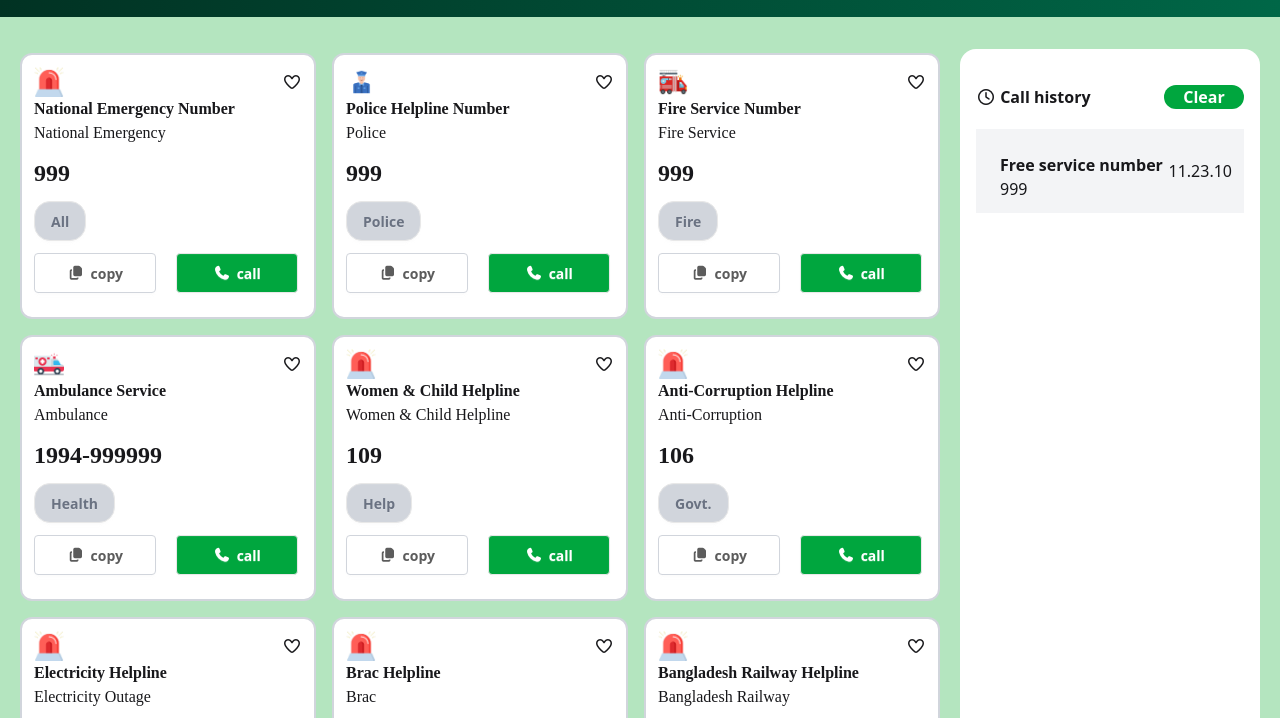
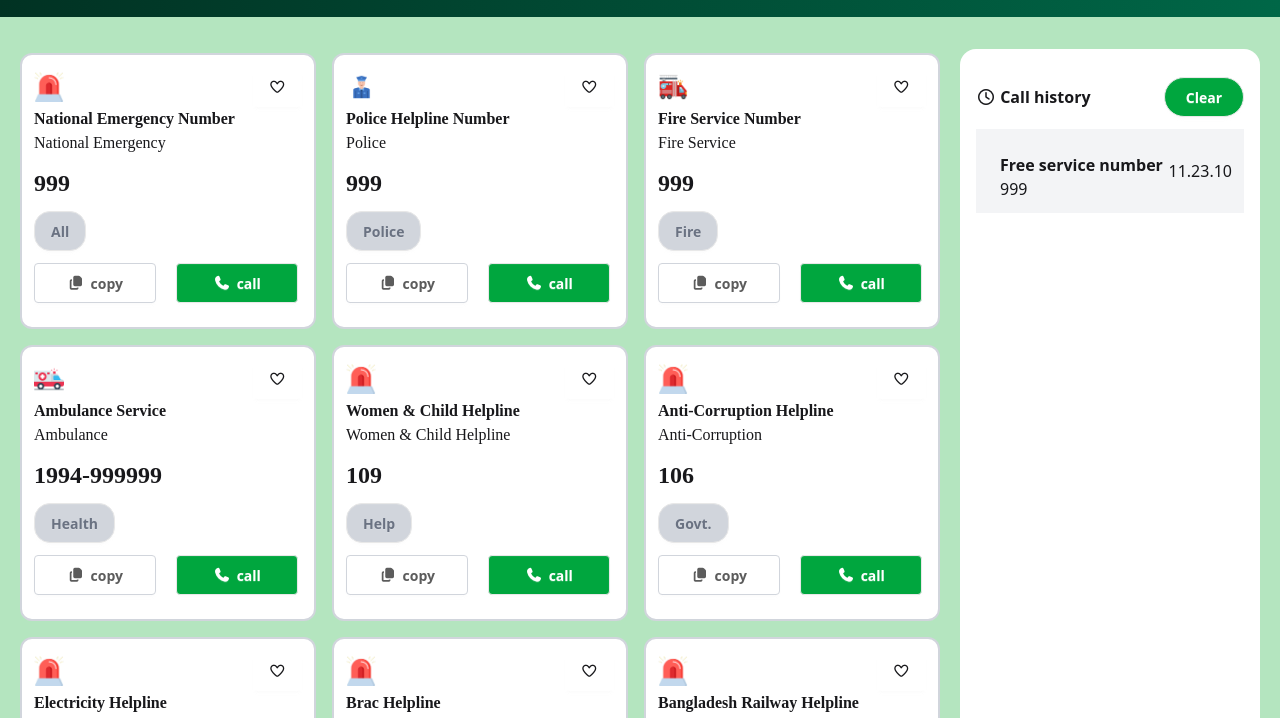
Before and after one commit to rohitroy17-gif/assignment-5, a plain HTML site: page index.html in a window 1280 px wide. Shown: the part 223-941 px from the top of the page. Drawn offline with nearby package versions, Linux system fonts and the light colour scheme.

Commit message:
btn done

```diff
--- a/index.html
+++ b/index.html
@@ -30,7 +30,7 @@
         <div id="add-button" class="  bg-white form-btn border-2 border-gray-300  p-3 rounded-xl">
             <div class="flex justify-between items-center">
                <img class="h-[30px] w-[30px]" src="assets/emergency.png">
-               <span><i class="fa-regular fa-heart"></i></span>
+               <button class="btn bg-white border-none"><i class="fa-regular fa-heart"></i></button>
             </div>
             <p class="font-bold font-[HindMadurai]">National Emergency Number</p>
             <p class="font-[HindMadurai]">National Emergency</p>
@@ -46,7 +46,7 @@
         <div id="add-button" class="  bg-white form-btn border-2 border-gray-300  p-3 rounded-xl">
             <div class="flex justify-between items-center">
                <img class="h-[30px] w-[30px]" src="assets/police.png">
-               <span><i class="fa-regular fa-heart"></i></span>
+               <button class="btn bg-white border-none"><i class="fa-regular fa-heart"></i></button>
             </div>
             <p class="font-bold font-[HindMadurai]">Police Helpline Number</p>
             <p class="font-[HindMadurai]">Police</p>
@@ -62,7 +62,7 @@
         <div id="add-button" class="  bg-white form-btn border-2 border-gray-300  p-3 rounded-xl">
             <div class="flex justify-between items-center">
                <img class="h-[30px] w-[30px]" src="assets/fire-service.png">
-               <span><i class="fa-regular fa-heart"></i></span>
+               <button class="btn bg-white border-none"><i class="fa-regular fa-heart"></i></button>
             </div>
             <p class="font-bold font-[HindMadurai]">Fire Service Number</p>
             <p class="font-[HindMadurai]">Fire Service</p>
@@ -78,7 +78,7 @@
         <div id="add-button" class="  bg-white form-btn border-2 border-gray-300  p-3 rounded-xl">
             <div class="flex justify-between items-center">
                <img class="h-[30px] w-[30px]" src="assets/ambulance.png">
-               <span><i class="fa-regular fa-heart"></i></span>
+               <button class="btn bg-white border-none"><i class="fa-regular fa-heart"></i></button>
             </div>
             <p class="font-bold font-[HindMadurai]">Ambulance Service</p>
             <p class="font-[HindMadurai]">Ambulance</p>
@@ -94,7 +94,7 @@
         <div id="add-button" class="  bg-white form-btn border-2 border-gray-300  p-3 rounded-xl">
             <div class="flex justify-between items-center">
                <img class="h-[30px] w-[30px]" src="assets/emergency.png">
-               <span><i class="fa-regular fa-heart"></i></span>
+               <button class="btn bg-white border-none"><i class="fa-regular fa-heart"></i></button>
             </div>
             <p class="font-bold font-[HindMadurai]">Women & Child Helpline</p>
             <p class="font-[HindMadurai]">Women & Child Helpline</p>
@@ -110,7 +110,7 @@
         <div id="add-button" class="  bg-white form-btn border-2 border-gray-300  p-3 rounded-xl">
             <div class="flex justify-between items-center">
                <img class="h-[30px] w-[30px]" src="assets/emergency.png">
-               <span><i class="fa-regular fa-heart"></i></span>
+              <button class="btn bg-white border-none"><i class="fa-regular fa-heart"></i></button>
             </div>
             <p class="font-bold font-[HindMadurai]">Anti-Corruption Helpline</p>
             <p class="font-[HindMadurai]">Anti-Corruption</p>
@@ -126,7 +126,7 @@
         <div id="add-button" class="  bg-white form-btn border-2 border-gray-300  p-3 rounded-xl">
             <div class="flex justify-between items-center">
                <img class="h-[30px] w-[30px]" src="assets/emergency.png">
-               <span><i class="fa-regular fa-heart"></i></span>
+               <button class="btn bg-white border-none"><i class="fa-regular fa-heart"></i></button>
             </div>
             <p class="font-bold font-[HindMadurai]">Electricity Helpline</p>
             <p class="font-[HindMadurai]">Electricity Outage</p>
@@ -142,7 +142,7 @@
         <div id="add-button" class="  bg-white form-btn border-2 border-gray-300  p-3 rounded-xl">
             <div class="flex justify-between items-center">
                <img class="h-[30px] w-[30px]" src="assets/emergency.png">
-               <span><i class="fa-regular fa-heart"></i></span>
+               <button class="btn bg-white border-none"><i class="fa-regular fa-heart"></i></button>
             </div>
             <p class="font-bold font-[HindMadurai]">Brac Helpline</p>
             <p class="font-[HindMadurai]">Brac</p>
@@ -158,7 +158,7 @@
         <div id="add-button" class="  bg-white form-btn border-2 border-gray-300  p-3 rounded-xl">
             <div class="flex justify-between items-center">
                <img class="h-[30px] w-[30px]" src="assets/emergency.png">
-               <span><i class="fa-regular fa-heart"></i></span>
+               <button class="btn bg-white border-none"><i class="fa-regular fa-heart"></i></button>
             </div>
             <p class="font-bold font-[HindMadurai]">Bangladesh Railway Helpline </p>
             <p class="font-[HindMadurai]">Bangladesh Railway</p>
@@ -175,7 +175,7 @@
      <div id="history-parent" class="w-[300px] bg-white rounded-2xl my-8 p-4">
             <div class="flex justify-between items-center">
              <h1 class="my-5 font-bold"><i class="fa-regular fa-clock"></i> Call history</h1>
-             <button class="bg-[#00A63E] w-[80px] font-semibold rounded-3xl text-white">Clear</button>
+             <button class="btn bg-[#00A63E] w-[80px] font-semibold rounded-3xl text-white">Clear</button>
             </div>
             <div id="history-container">
             <div class="bg-gray-100 rounded-x1 p-3 flex justify-between items-center">
```
